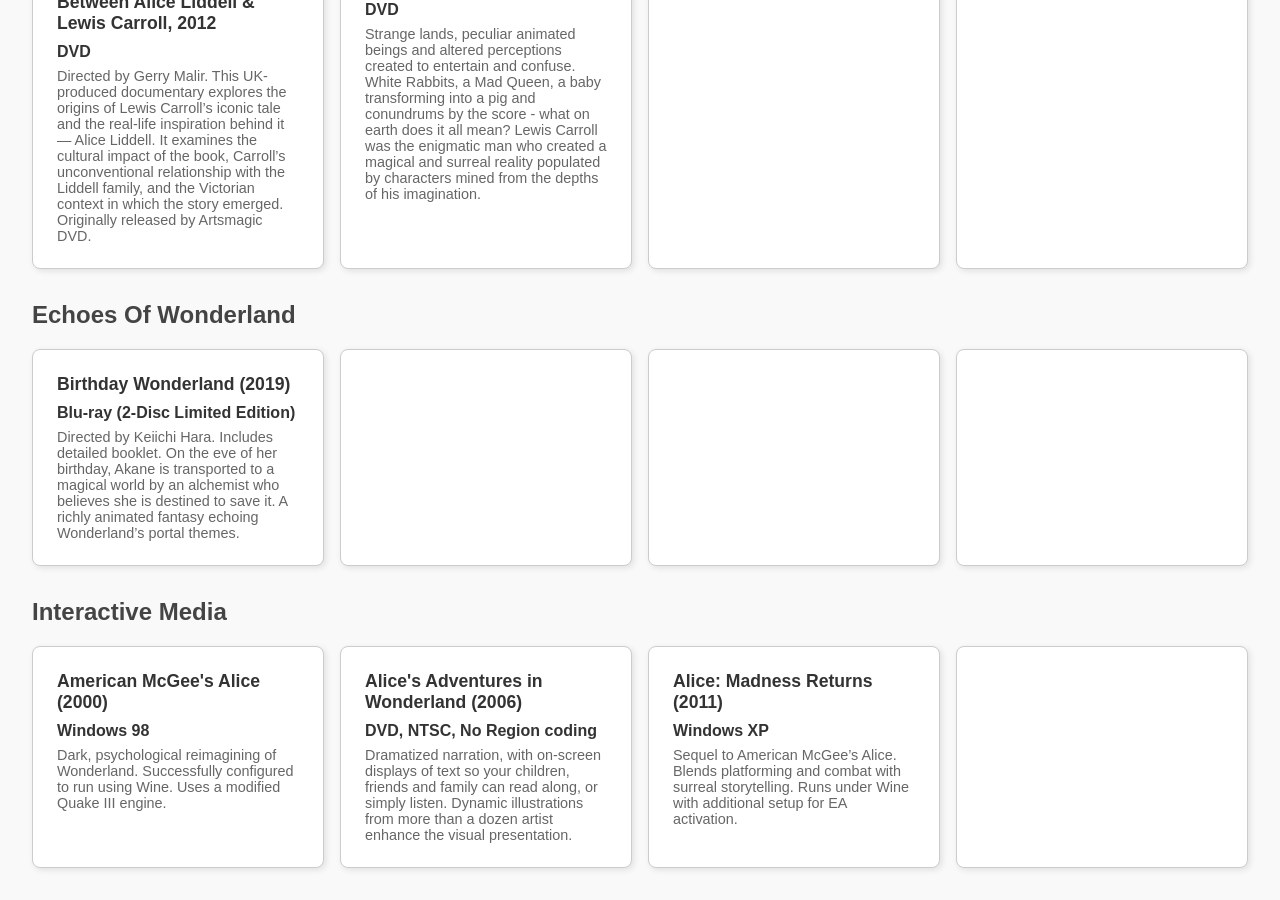
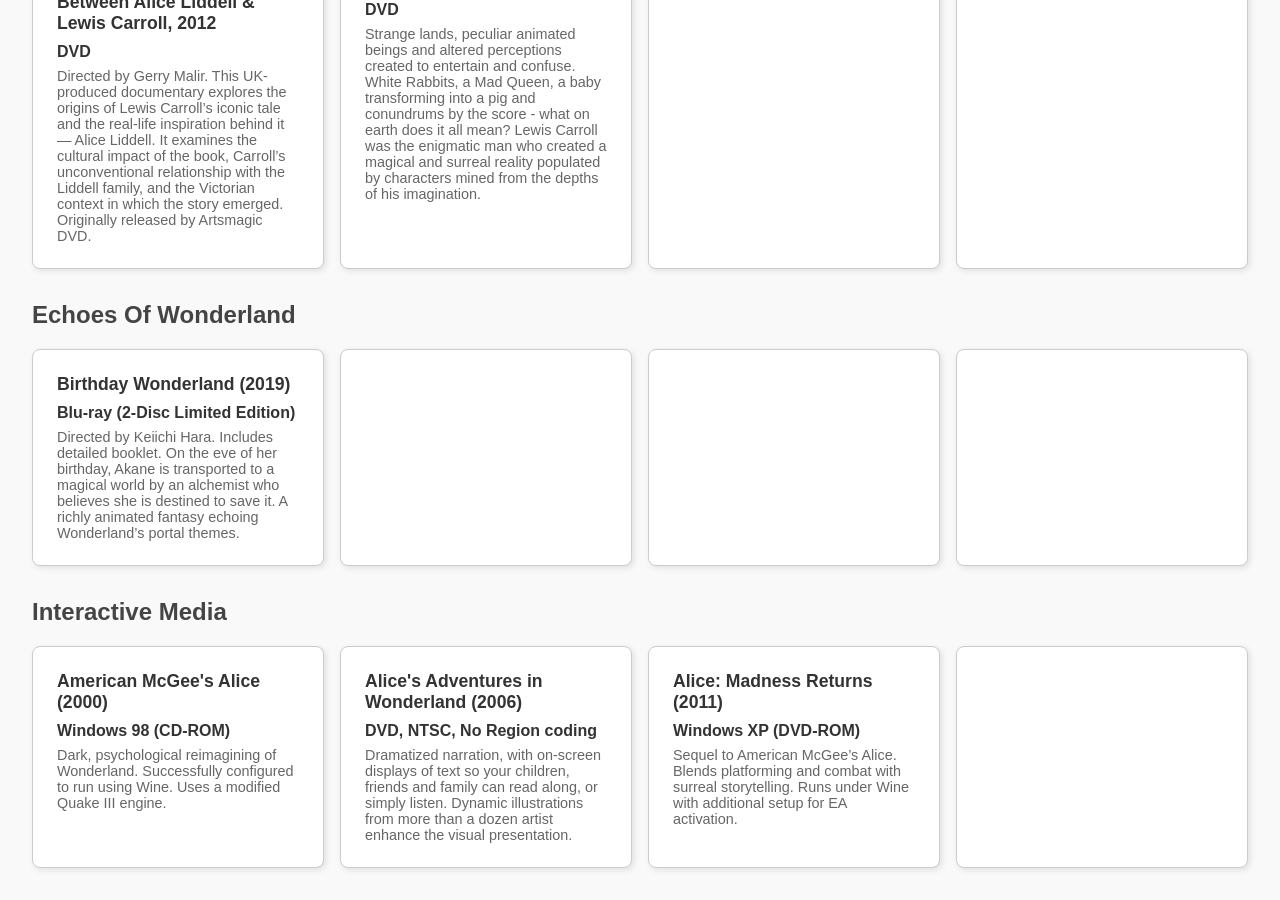
Before and after one commit to Robcamstone/robcamstone.github.io, a Jekyll site: the page alice.html, which Jekyll copies as it is, in a window 1280 px wide and 900 px high, scrolled down 3045 px. Built offline with Jekyll 4.4.1, drawn with Linux system fonts in a browser that asks for light colours.

Commit message:
Update alice.html

```diff
--- a/alice.html
+++ b/alice.html
@@ -409,7 +409,7 @@
       <div class="collection">
         <div class="item">
           <h3>American McGee's Alice (2000)</h3>
-          <div class="format">Windows 98</div>
+          <div class="format">Windows 98 (CD-ROM)</div>
           <div class="notes">Dark, psychological reimagining of Wonderland. Successfully configured to run using Wine.
             Uses a modified Quake III engine.</div>
         </div>
@@ -422,7 +422,7 @@
         </div>
         <div class="item">
           <h3>Alice: Madness Returns (2011)</h3>
-          <div class="format">Windows XP</div>
+          <div class="format">Windows XP (DVD-ROM)</div>
           <div class="notes">Sequel to American McGee’s Alice. Blends platforming and combat with surreal storytelling.
             Runs under Wine with additional setup for EA activation.</div>
         </div>
```
